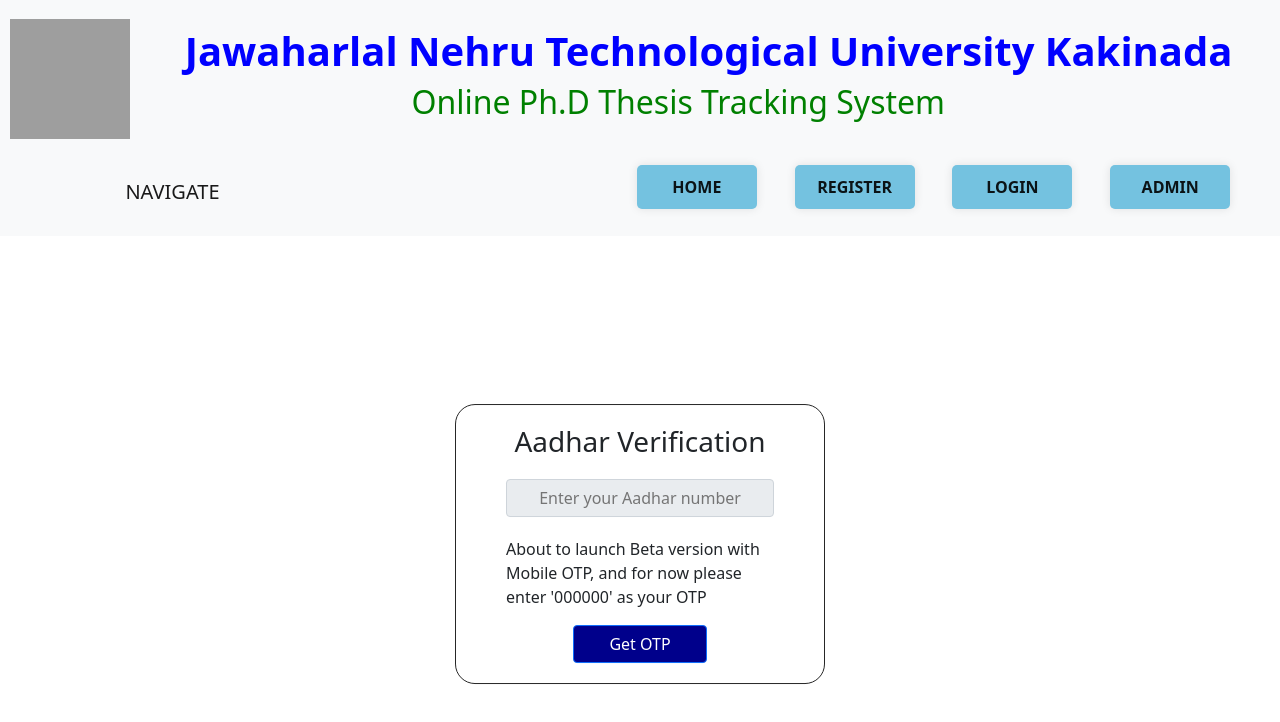
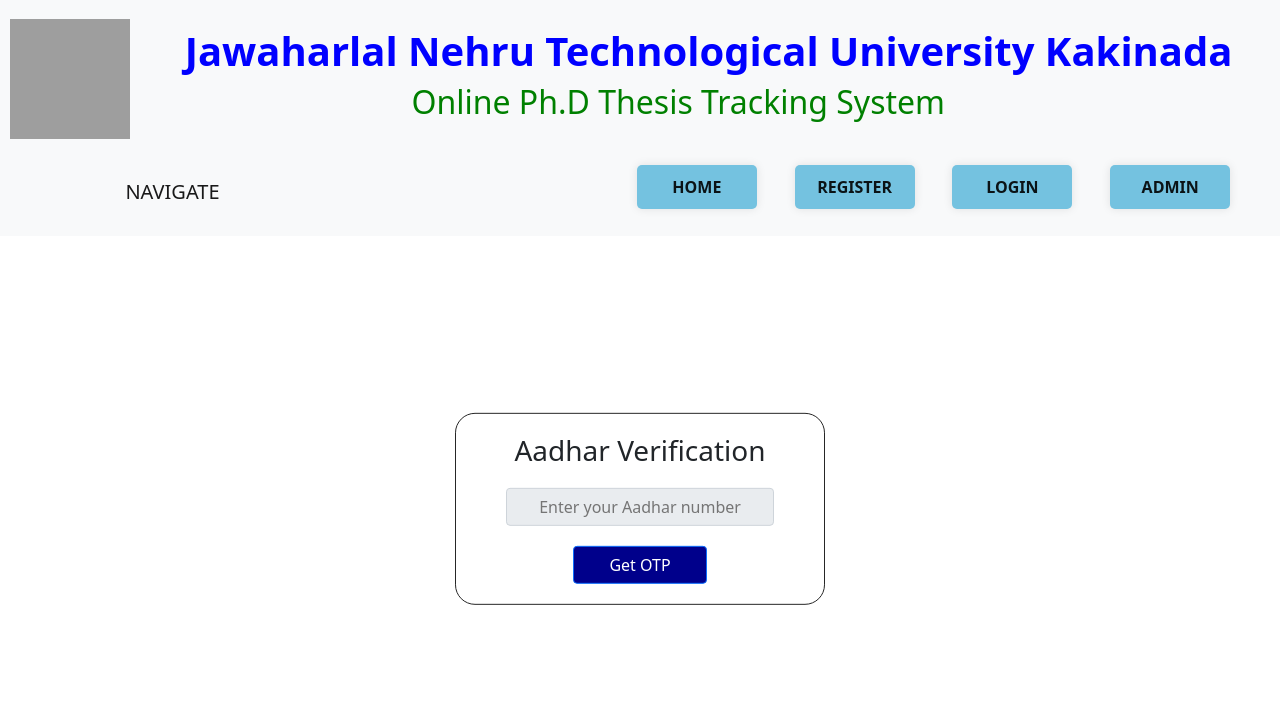
Before and after one commit to sandy-5000/online-thesis-tracker, an Angular app: page /aadharAuthentication in a window 1280 px wide. Shown: the top 722 px of the page. Built offline with nearby package versions, Linux system fonts and the light colour scheme; grey boxes are pictures that could not be loaded.

Commit message:
sample commit

```diff
--- a/src/app/aadhar-auth/aadhar-auth.component.html
+++ b/src/app/aadhar-auth/aadhar-auth.component.html
@@ -5,7 +5,6 @@
         <div class="inputBox">
             <input type="text" ngModel class="input-group-text" id="aadhar" name="aadhar" placeholder="Enter your Aadhar number" required>
         </div>
-        <p>{{message}}</p>
         <div class="d-grid gap-2 col-6 mx-auto">
             <button type="submit" class="btn btn-primary" id="submit">{{buttonValue}}</button>
         </div>
@@ -18,6 +17,7 @@
         <div class="inputBox">
             <input type="password" ngModel class="input-group-text" id="otp" name="otp" placeholder="Enter OTP" required>
         </div>
+        <p>{{message}}</p>
         <div class="d-grid gap-2 col-6 mx-auto">
             <button type="submit" class="btn btn-primary" id="submit">Verify OTP</button>
         </div>
```
